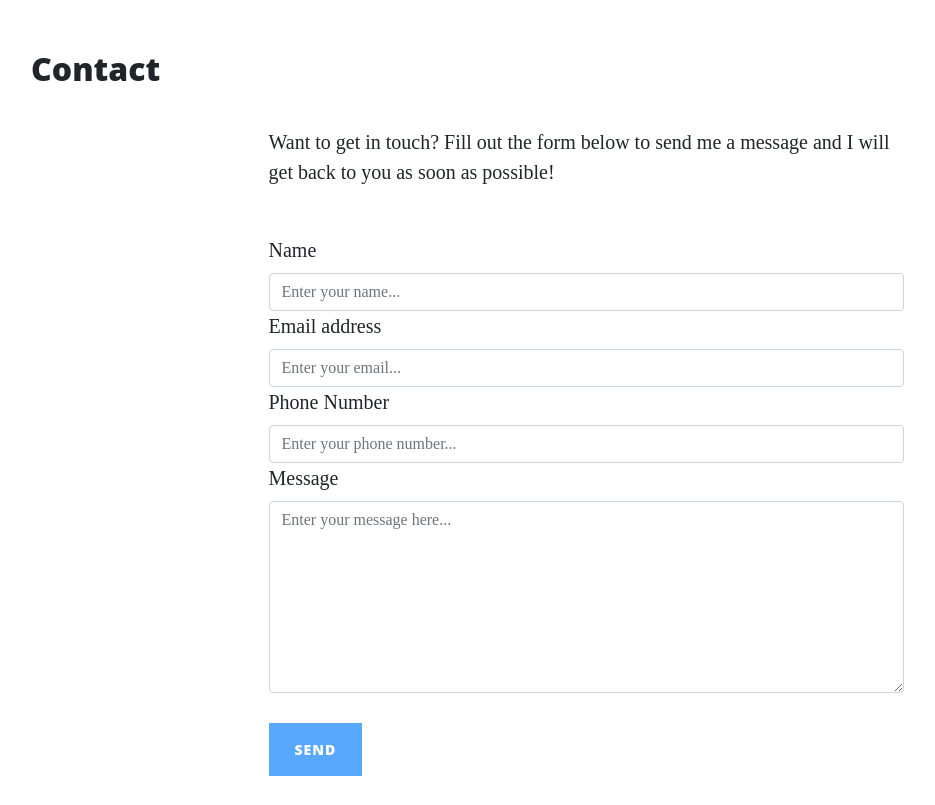
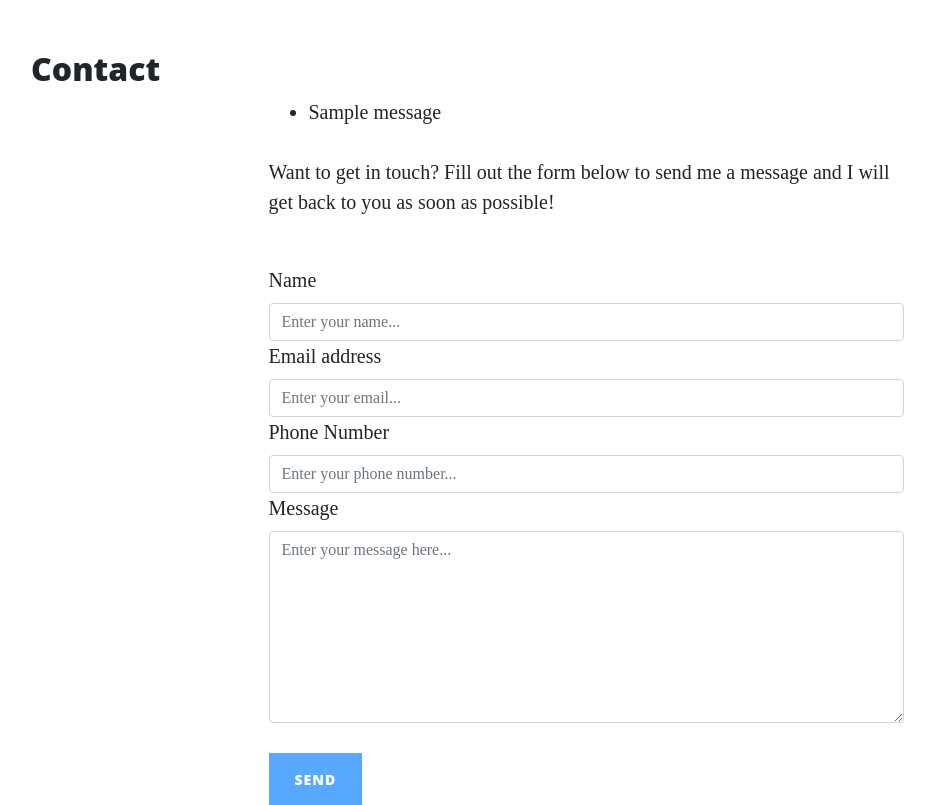
Before and after one commit to jessicarydberg/Hobbit-fanpage, a Flask app: page /contact in a window 1280 px wide. Shown: the part 628-1433 px from the top of the page, without its empty margins (54-989 px from the left). Run offline with Flask 2, Linux system fonts and the light colour scheme; one stand-in notice (Sample message) is shown; some libraries are stand-ins or nearby versions.

Commit message:
Get flash messages

```diff
--- a/run.py
+++ b/run.py
@@ -1,9 +1,11 @@
 import os
 import json
-from flask import Flask, render_template
-
+from flask import Flask, render_template, request, flash
+if os.path.exists("env.py"):
+    import env
 
 app = Flask(__name__)
+app.secret_key = os.environ.get("SECRET_KEY")
 
 
 @app.route("/")
@@ -32,8 +34,11 @@ def about_member(member_name):
     return render_template("member.html", member=member)
 
 
-@app.route("/contact")
+@app.route("/contact", methods=["GET", "POST"])
 def contact():
+    if request.method == "POST":
+        flash("Thanks {}, we have received your message!".format(
+            request.form.get("name")))
     return render_template("contact.html", page_title="Contact")
 
 
--- a/templates/contact.html
+++ b/templates/contact.html
@@ -4,33 +4,44 @@
 
     <div class="row gx-4 gx-lg-5 justify-content-center">
         <div class="col-md-10 col-lg-8 col-xl-7">
+
+            {% with messages = get_flashed_messages() %}
+                {% if messages %}
+                    <ul class="flashes">
+                        {% for message in messages %}
+                            <li>{{ message }}</li>
+                        {% endfor %}
+                    </ul>
+                {% endif %}
+            {% endwith %}
+
             <p>Want to get in touch? Fill out the form below to send me a message and I will get back to you as soon as
                 possible!</p>
             <div class="my-5">
-                <form id="contactForm" data-sb-form-api-token="API_TOKEN">
+                <form method="POST" id="contactForm" data-sb-form-api-token="API_TOKEN">
                     <div class="form-floating">
                         <label for="name">Name</label>
-                        <input class="form-control" id="name" type="text" placeholder="Enter your name..."
+                        <input class="form-control" id="name" name="name" type="text" placeholder="Enter your name..."
                             data-sb-validations="required" />
                         <div class="invalid-feedback" data-sb-feedback="name:required">A name is required.</div>
                     </div>
                     <div class="form-floating">
                         <label for="email">Email address</label>
-                        <input class="form-control" id="email" type="email" placeholder="Enter your email..."
+                        <input class="form-control" id="email" name="email" type="email" placeholder="Enter your email..."
                             data-sb-validations="required,email" />
                         <div class="invalid-feedback" data-sb-feedback="email:required">An email is required.</div>
                         <div class="invalid-feedback" data-sb-feedback="email:email">Email is not valid.</div>
                     </div>
                     <div class="form-floating">
                         <label for="phone">Phone Number</label>
-                        <input class="form-control" id="phone" type="tel" placeholder="Enter your phone number..."
+                        <input class="form-control" id="phone" name="phone" type="tel" placeholder="Enter your phone number..."
                             data-sb-validations="required" />
                         <div class="invalid-feedback" data-sb-feedback="phone:required">A phone number is required.
                         </div>
                     </div>
                     <div class="form-floating">
                         <label for="message">Message</label>
-                        <textarea class="form-control" id="message" placeholder="Enter your message here..."
+                        <textarea class="form-control" id="message" name="message" placeholder="Enter your message here..."
                             style="height: 12rem" data-sb-validations="required"></textarea>
                         <div class="invalid-feedback" data-sb-feedback="message:required">A message is required.</div>
                     </div>
```
